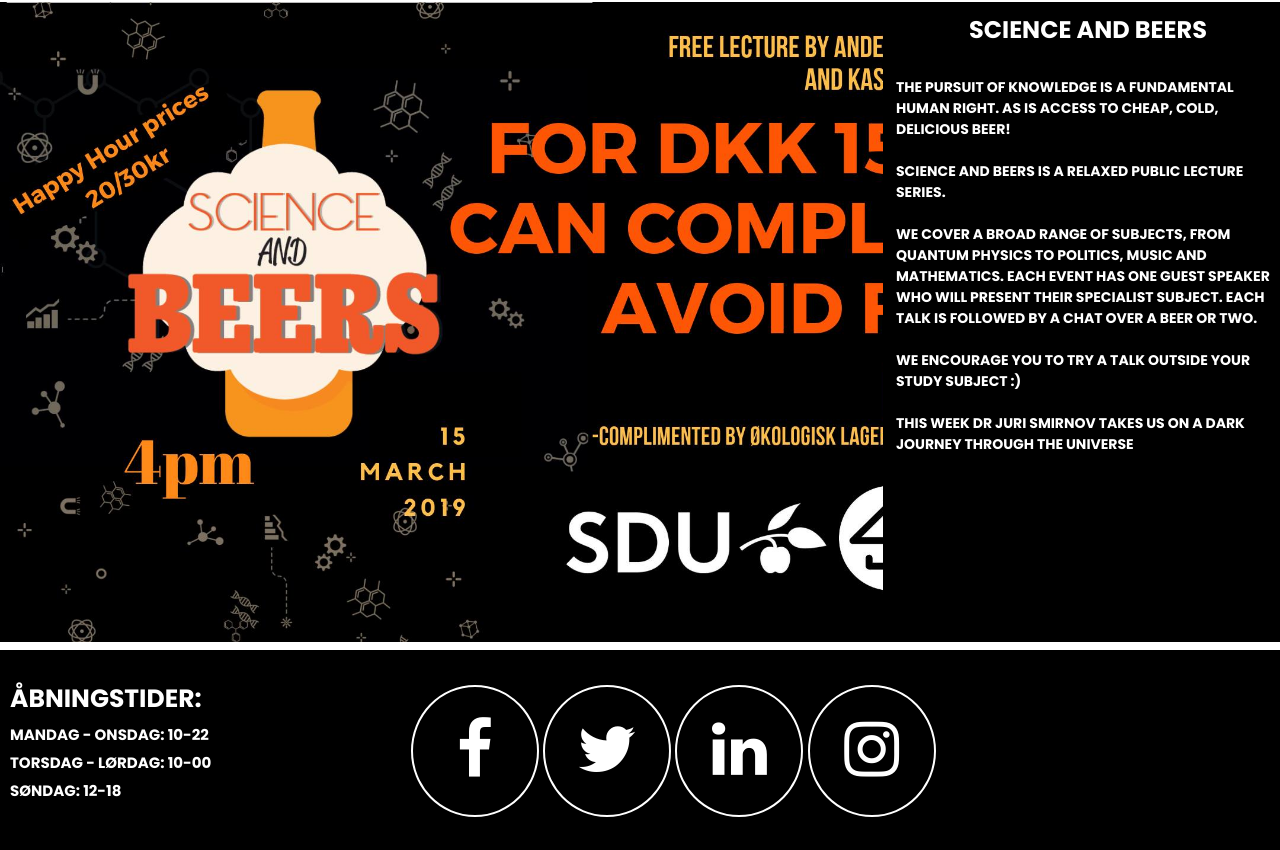
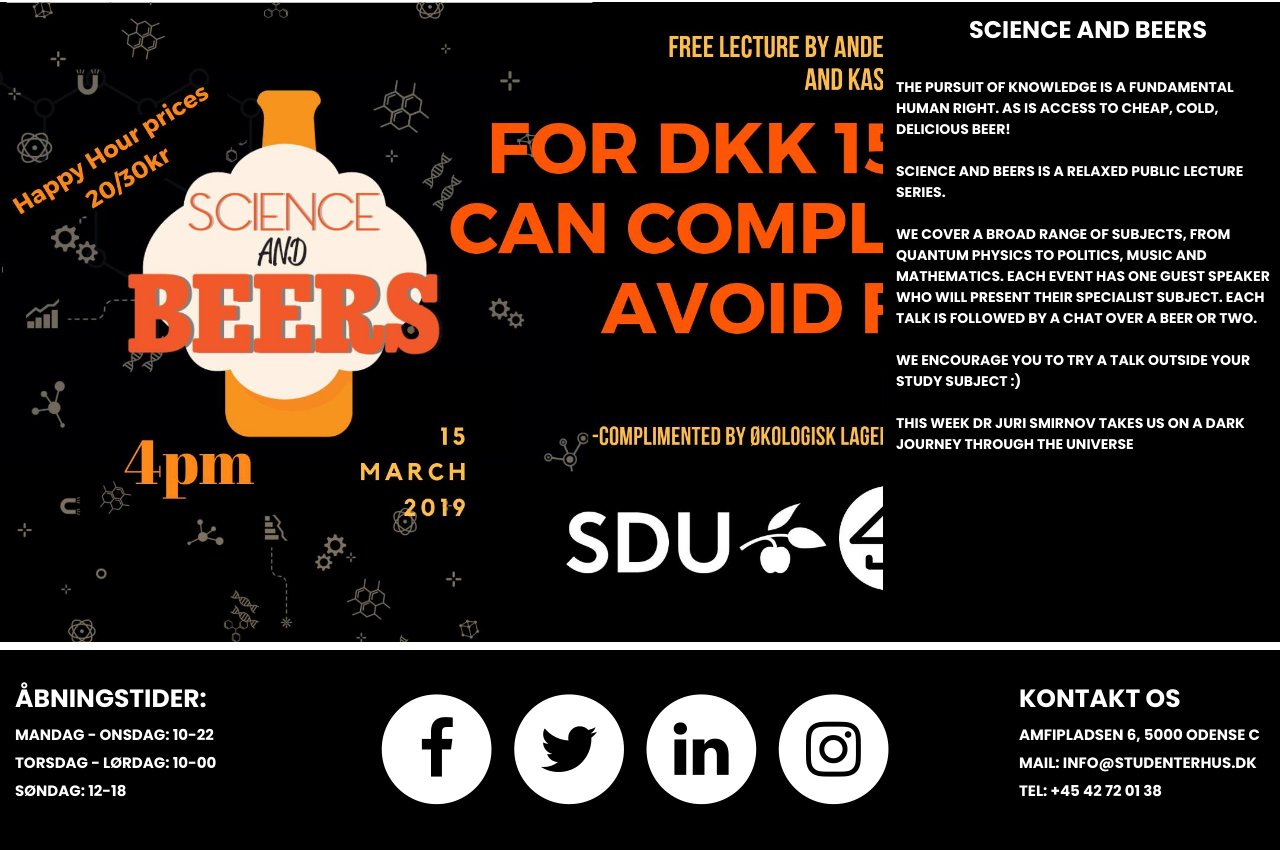
Before and after one commit to fbreichmann/studenterhus, a plain HTML site: page index.html in a window 1280 px wide. Shown: the part 1506-2356 px from the top of the page. Drawn offline with Linux system fonts and the light colour scheme.

Commit message:
Add files via upload
added contact to footer and changed the some icons

```diff
--- a/index.html
+++ b/index.html
@@ -77,26 +77,36 @@ Velkommen til Studenterhus Odense Songwriter Open Mic :)<br><br>Hvis du har nogl
 
 
     <span  class="fa-stack fa-4x">
-    <i class="far fa-circle fa-stack-2x icon-background"></i>
+    <i class="fa fa-circle fa-stack-2x icon-background"></i>
     <i class="fa fa-facebook fa-stack-1x"></i>
     </span>
 
     <span  class="fa-stack fa-4x">
-    <i class="far fa-circle fa-stack-2x icon-background"></i>
+    <i class="fa fa-circle fa-stack-2x icon-background"></i>
     <i class="fa fa-twitter fa-stack-1x"></i>
     </span>
 
     <span  class="fa-stack fa-4x">
-    <i class="far fa-circle fa-stack-2x icon-background"></i>
+    <i class="fa fa-circle fa-stack-2x icon-background"></i>
     <i class="fa fa-linkedin fa-stack-1x"></i>
     </span>
 
     <span  class="fa-stack fa-4x">
-    <i class="far fa-circle fa-stack-2x icon-background"></i>
+    <i class="fa fa-circle fa-stack-2x icon-background"></i>
     <i class="fa fa-instagram fa-stack-1x"></i>
     </span>
 
 
+    </div>
+
+     <div class="kontakt">
+      <p class="open">Kontakt os</p>
+    <br/>
+      <p class="days">Amfipladsen 6, 5000 Odense C</p>
+    <br/>
+      <p class="days">Mail: info@studenterhus.dk</p>
+    <br/>
+      <p class="days">Tel: +45 42 72 01 38</p>
     </div>
 
 
--- a/stylesheet.css
+++ b/stylesheet.css
@@ -146,6 +146,7 @@ p {
     height: 80vh;
     background-color: black;
     float: right;
+    overflow: hidden;
 }
 .ticketbox {
     width: 50%;
@@ -247,7 +248,7 @@ footer {
 }
 .tider {
     margin-top: 25px;
-    margin-left: 10px;
+    margin-left: 15px;
     float: left;
     display: inline-block;
 }
@@ -258,32 +259,37 @@ footer {
 
 }
 @media (max-width: 600px) {
-    .open {
+    .tider {
         font-size: 12px;
     }
 }
 .some {
-    width: 60%;
+    width: 50%;
     height: 18vh;
     text-align: center;
     margin-top: 35px;
-    margin-left: -150px;
+    margin-left: 30px;
     display: inline-block;
 }
+.kontakt {
+    margin-top: 25px;
+    margin-right: 15px;
+    float: right;
+    display: inline-block;
+}
+
 .icon-background {
-    color:black;
-    border-radius: 50%;
-    border: 2px solid white;
+    color: white;
 }
 .fa-facebook {
-    color: white;
+    color: black;
 }
 .fa-twitter {
-    color: white;
+    color: black;
 }
 .fa-linkedin {
-    color: white;
+    color: black;
 }
 .fa-instagram {
-    color: white;
+    color: black;
 }
```
